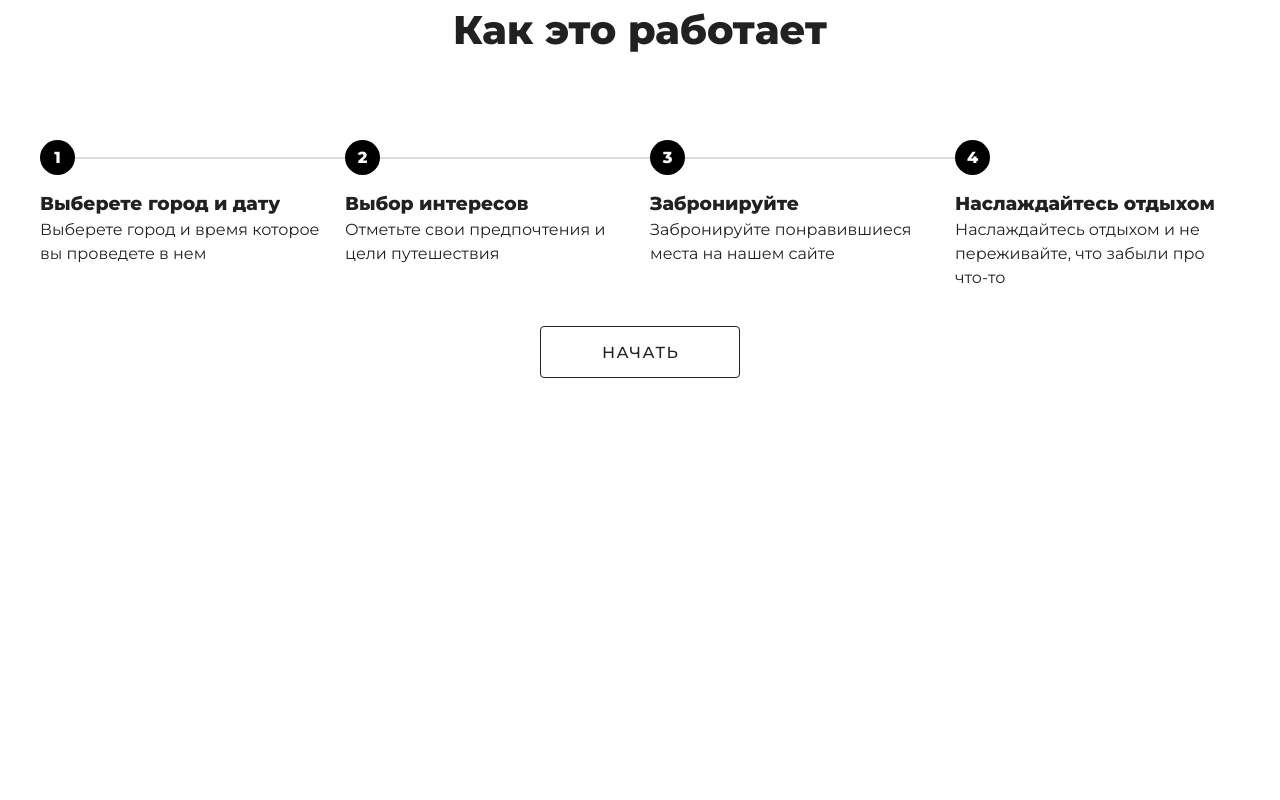
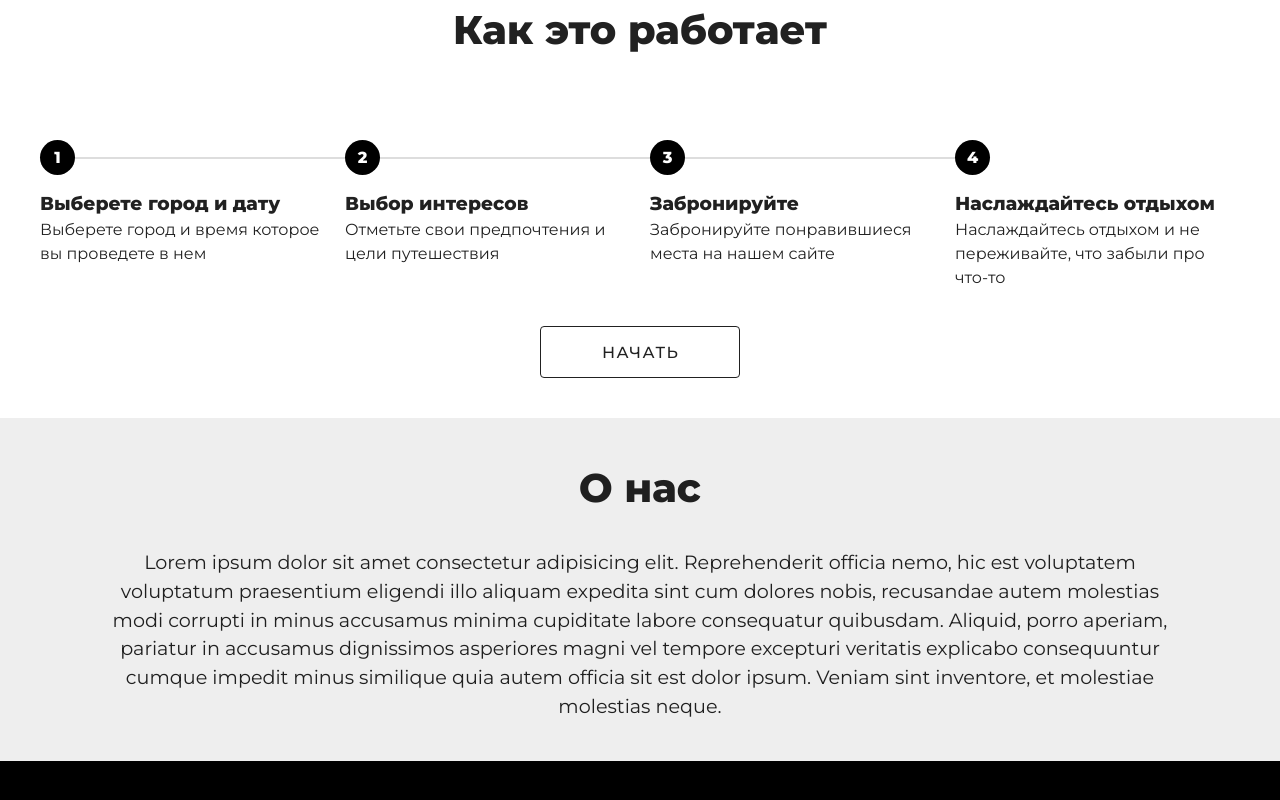
Before and after one commit to maksim-mshp/bv-travel, a Vue app: page / in a window 1280 px wide. Shown: the part 840-1640 px from the top of the page. Built offline with nearby package versions, Linux system fonts and the light colour scheme.

Commit message:
о нас

```diff
--- /dev/null
+++ b/src/components/main/About.vue
@@ -0,0 +1,31 @@
+<template>
+	<v-sheet class="main-wrapper" color="#eee">
+		<h1>О нас</h1>
+        <p>Lorem ipsum dolor sit amet consectetur adipisicing elit. Reprehenderit officia nemo, hic est voluptatem voluptatum praesentium eligendi illo aliquam expedita sint cum dolores nobis, recusandae autem molestias modi corrupti in minus accusamus minima cupiditate labore consequatur quibusdam. Aliquid, porro aperiam, pariatur in accusamus dignissimos asperiores magni vel tempore excepturi veritatis explicabo consequuntur cumque impedit minus similique quia autem officia sit est dolor ipsum. Veniam sint inventore, et molestiae molestias neque.</p>
+	</v-sheet>
+</template>
+
+<script>
+export default {
+	name: "About",
+};
+</script>
+
+<style scoped>
+.main-wrapper {
+	padding: 40px;
+	text-align: center;
+}
+h1 {
+	text-align: center;
+	font-size: 2.5em !important;
+}
+
+p {
+    font-size: 1.2em !important;
+    width: 90%;
+    display: block;
+    margin: auto;
+    margin-top: 30px;
+}
+</style>
--- /dev/null
+++ b/src/components/main/Footer.vue
@@ -0,0 +1,13 @@
+<template>
+	<v-sheet class="main-wrapper" color="black" height="300px">
+	</v-sheet>
+</template>
+
+<script>
+export default {
+	name: "Footer",
+};
+</script>
+
+<style scoped>
+</style>
--- a/src/components/main/HowItWorks.vue
+++ b/src/components/main/HowItWorks.vue
@@ -1,5 +1,5 @@
 <template>
-	<v-sheet class="main-wrapper" color="white" height="1100">
+	<v-sheet class="main-wrapper" color="white">
 		<h1>Как это работает</h1>
 
 		<div class="desktop">
--- a/src/views/Main.vue
+++ b/src/views/Main.vue
@@ -2,16 +2,20 @@
 	<div class="main-wrap">
 		<MainImage></MainImage>
 		<HowItWorks></HowItWorks>
+		<About></About>
+		<Footer></Footer>
 	</div>
 </template>
 
 <script>
 import MainImage from '@/components/main/Image.vue';
 import HowItWorks from '@/components/main/HowItWorks.vue';
+import About from '@/components/main/About.vue';
+import Footer from '@/components/main/Footer.vue';
 export default {
 	name: "Main",
 	components: {
-		MainImage, HowItWorks
+		MainImage, HowItWorks, About, Footer
 	}
 };
 </script>
```
